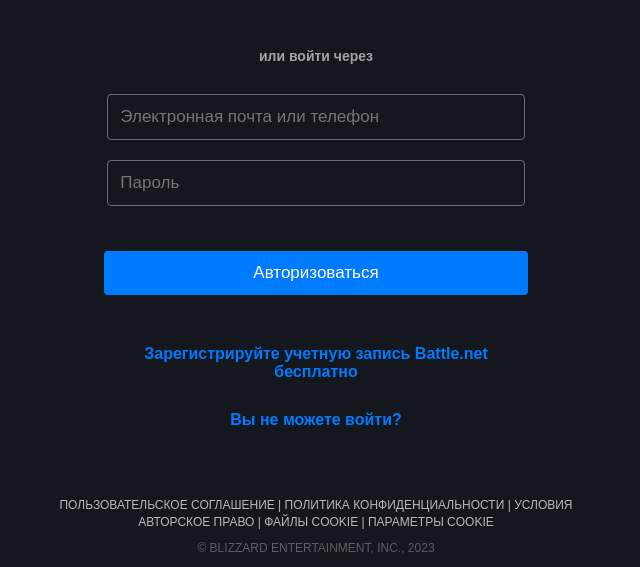
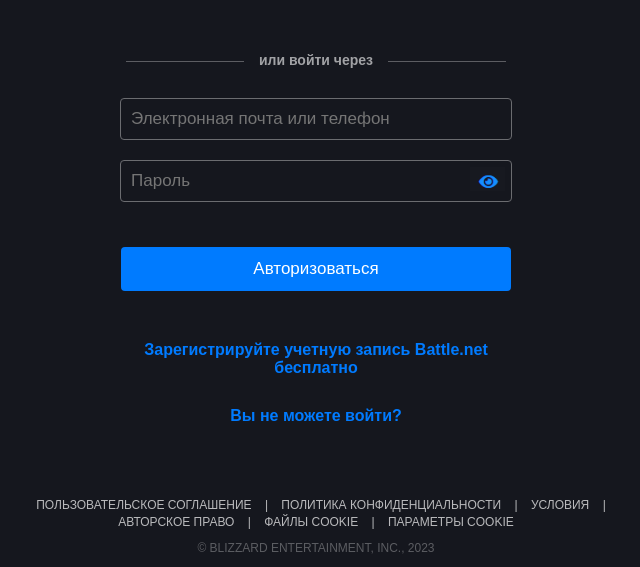
Before and after one commit to Tor12378/ITISHW, a plain HTML site: page Blizzard/index.html in a window 1280 px wide. Shown: the part 374-941 px from the top of the page, without its empty margins (324-964 px from the left). Drawn offline with Linux system fonts and the light colour scheme.

Commit message:
blizzard finish

```diff
--- a/Blizzard/index.html
+++ b/Blizzard/index.html
@@ -42,7 +42,10 @@
         <div class="login-form">
             <p id="or" style="color:#ffffff99; margin-bottom: 30px;margin-top: 35px;">или войти через</p>
             <input  type="email" placeholder="Электронная почта или телефон">
-            <input type="password" placeholder="Пароль">
+            <div class="password-input">
+                <input type="password" placeholder="Пароль">
+                <span class="password-icon"></span>
+            </div>
             <button id="button">Авторизоваться</button>
             <p class="second-line"><a class="link" href="https://account.battle.net/creation/flow/creation-full" style="color: #007bff;">Зарегистрируйте учетную запись Battle.net</a></p>
             <p class="third-line" ><a class="link" href="https://account.battle.net/creation/flow/creation-full" style="color: #007bff;">бесплатно</a></p>
@@ -53,7 +56,7 @@
         <p  class="first_links">
             <a class="links" href="https://www.blizzard.com/ru-ru/legal/08b946df-660a-40e4-a072-1fbde65173b1/licenzionnoe-soglashenie-s-konechnym-polzovatelem-dlya-emea-blizzard">ПОЛЬЗОВАТЕЛЬСКОЕ СОГЛАШЕНИЕ</a> |
             <a class="links" href="https://www.blizzard.com/ru-ru/privacy">ПОЛИТИКА КОНФИДЕНЦИАЛЬНОСТИ</a> |
-            <a class="links" href="https://www.blizzard.com/ru-ru/legal">УСЛОВИЯ</a>
+            <a class="links" href="https://www.blizzard.com/ru-ru/legal">УСЛОВИЯ</a> |
         </p>
         <p class="second_links">
             <a class="links" href="https://www.blizzard.com/ru-ru/legal/26b8b902-0480-43dd-81ba-2fc75481f1dc/o-narushenii-avtorskogo-prava">АВТОРСКОЕ ПРАВО</a> |
--- a/Blizzard/styles.css
+++ b/Blizzard/styles.css
@@ -52,6 +52,10 @@ body {
     grid-gap: 20px;
     text-align: center;
 }
+#o{
+    width: 60%;
+    margin-bottom: 30px;margin-top: 35px;
+}
 .icons img {
     max-width: 100%;
     height: auto;
@@ -71,10 +75,17 @@ body {
 .login-form p {
     margin-bottom: 10px;
 }
-
+.first_links a {
+    margin-right: 10px;
+    margin-left: 10px;
+}
+.second_links a {
+    margin-right: 10px;
+    margin-left: 10px;
+}
 .login-form input {
-    width: 60%;
-    padding: 12px;
+    width: 370px;
+    padding: 10px;
     margin-bottom: 20px;
     border: 1px solid #ccc;
     border-radius: 4px;
@@ -82,7 +93,7 @@ body {
 }
 
 .login-form button {
-    width: 65%;
+    width: 390px;
     padding: 12px;
     background-color: #007bff;
     color: #fff;
@@ -138,3 +149,40 @@ body {
     font-weight: bold;
     font-size:14px ;
 }
+
+
+.password-input {
+    position: relative;
+}
+
+.password-input input[type="password"] {
+    padding-left: 10px;
+}
+
+.password-icon {
+    position: absolute;
+    top: 30%;
+    left: 350px;
+    transform: translateY(-50%);
+    background-image: url("images/icon_pas.png");
+    background-size: 35px;
+    width: 35px;
+    height: 24px;
+    background-repeat: no-repeat;
+}
+
+#or:before,
+#or:after {
+    content: "";
+    display: inline-block;
+    width: 30%;
+    border-top: 1px solid #ffffff4d;
+
+    vertical-align: middle;
+}
+#or::before{
+    margin-right: 15px;
+}
+#or::after{
+    margin-left: 15px;
+}
```
Also changed, not shown: Blizzard/Screenshots/Снимок экрана 2023-09-13 093631.png (added), Blizzard/Screenshots/Снимок экрана 2023-09-13 093749.png (added), Blizzard/images/icon_pas.png (added), Blizzard/images/line.png (added).
